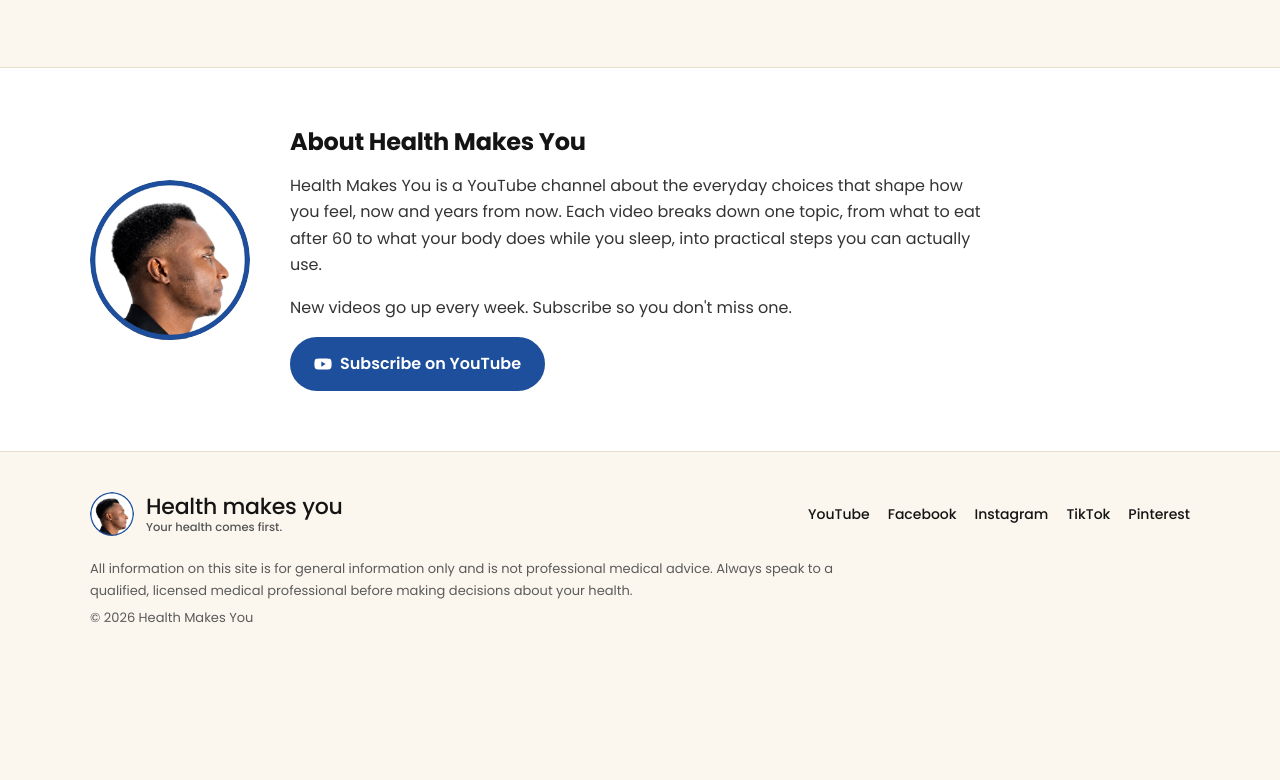
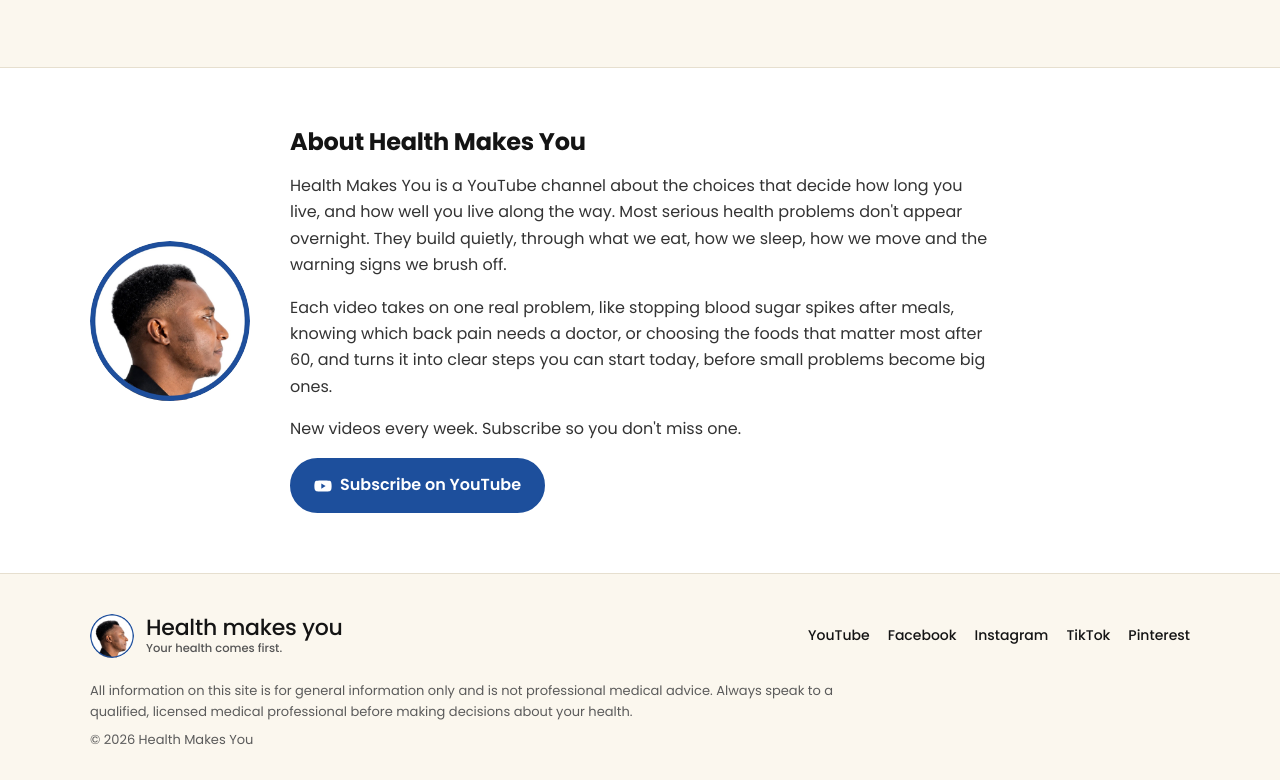
Before and after one commit to donhella/healthmakesyou.com, a plain HTML site: page index.html in a window 1280 px wide. Shown: the part 2029-2809 px from the top of the page. Before the commit the page ends 2688 px from the top, so only its background shows below. Drawn offline with Linux system fonts and the light colour scheme.

Commit message:
Stronger About text
Co-Authored-By: Claude Opus 5.5 <noreply@anthropic.com>

```diff
--- a/index.html
+++ b/index.html
@@ -49,8 +49,9 @@
 <section id="about" class="about"><div class="wrap about-in">
   <img src="/assets/photo-256.png" alt="Jude, the creator of Health Makes You" width="160" height="160">
   <div><h2>About Health Makes You</h2>
-  <p>Health Makes You is a YouTube channel about the everyday choices that shape how you feel, now and years from now. Each video breaks down one topic, from what to eat after 60 to what your body does while you sleep, into practical steps you can actually use.</p>
-  <p>New videos go up every week. Subscribe so you don't miss one.</p>
+  <p>Health Makes You is a YouTube channel about the choices that decide how long you live, and how well you live along the way. Most serious health problems don't appear overnight. They build quietly, through what we eat, how we sleep, how we move and the warning signs we brush off.</p>
+  <p>Each video takes on one real problem, like stopping blood sugar spikes after meals, knowing which back pain needs a doctor, or choosing the foods that matter most after 60, and turns it into clear steps you can start today, before small problems become big ones.</p>
+  <p>New videos every week. Subscribe so you don't miss one.</p>
   <a class="btn btn-yt btn-yt-blue" href="https://www.youtube.com/@healthmakesyou?sub_confirmation=1" target="_blank" rel="noopener"><svg class="yt" viewBox="0 0 24 24" width="18" height="18" aria-hidden="true"><path d="M23 7.2a3 3 0 0 0-2.1-2.1C19 4.6 12 4.6 12 4.6s-7 0-8.9.5A3 3 0 0 0 1 7.2C.5 9.1.5 12 .5 12s0 2.9.5 4.8a3 3 0 0 0 2.1 2.1c1.9.5 8.9.5 8.9.5s7 0 8.9-.5a3 3 0 0 0 2.1-2.1c.5-1.9.5-4.8.5-4.8s0-2.9-.5-4.8z" class="yt-bg"/><path d="M9.75 15.5 15.5 12 9.75 8.5z" class="yt-tri"/></svg><span>Subscribe on YouTube</span></a></div>
 </div></section>
 </main>
```
